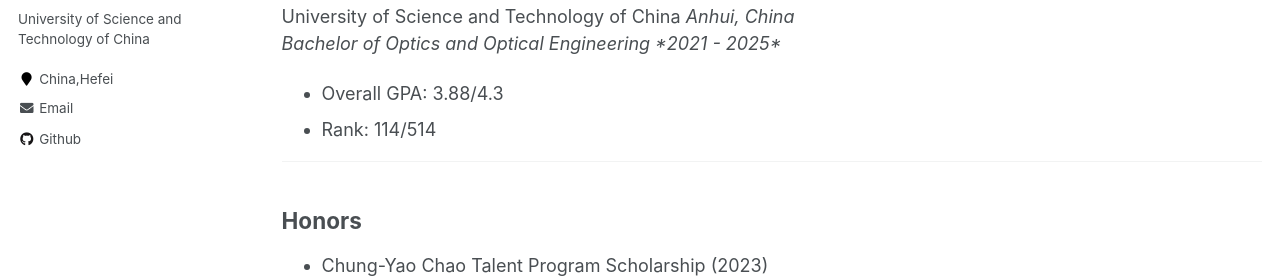
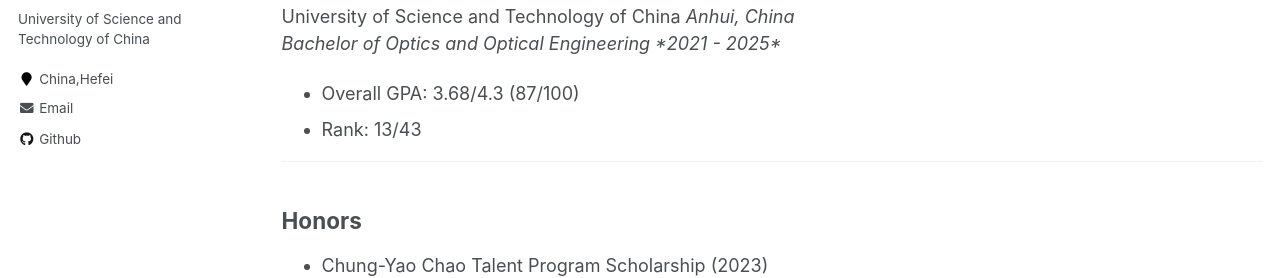
Before and after one commit to k-telux/k-telux.github.io, a Jekyll site: the page built from _pages/cv.md, in a window 1280 px wide and 900 px high. Shown: the part 346-624 px from the top of the window. Built offline with Jekyll 4.4.1, drawn with Linux system fonts in a browser that asks for light colours; formulas are drawn with MathJax 3.

Commit message:
Update cv.md

```diff
--- a/_pages/cv.md
+++ b/_pages/cv.md
@@ -19,8 +19,8 @@
 
  University of Science and Technology of China *Anhui, China*
  _Bachelor of Optics and Optical Engineering  *2021 - 2025*_
-- Overall GPA: 3.88/4.3
-- Rank:  114/514
+- Overall GPA: 3.68/4.3  (87/100)
+- Rank:  13/43
 
 ---
 
```
